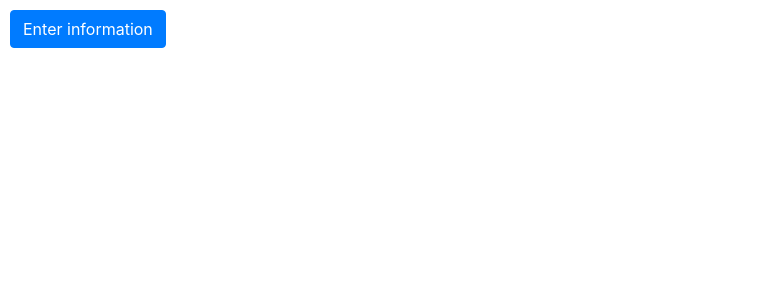
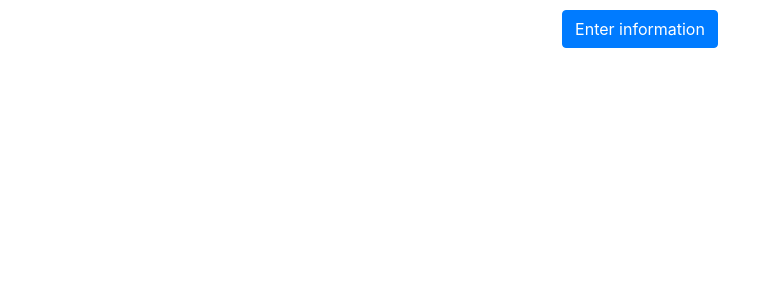
Before and after one commit to TristanRoss/cv-project, a React (Create React App) app: page / in a window 1280 px wide. Shown: the top 300 px of the page, without its empty margins (0-771 px from the left). Built offline with nearby package versions, Linux system fonts and the light colour scheme.

Commit message:
Fix form style

```diff
--- a/src/App.js
+++ b/src/App.js
@@ -8,15 +8,55 @@ export class App extends Component {
     super();
     this.state = {
       showForm: false,
+      showCV: false,
     }
 
     this.handleClick = this.handleClick.bind(this);
+    this.handleClickEnter = this.handleClickEnter.bind(this);
+    this.showForm = this.showForm.bind(this);
   }
 
   handleClick(item) {
-    this.setState({showForm: !this.state.showForm});
-    console.log(item);
+    if (item.hasOwnProperty('name')) {
+      this.setState({
+        showCV: true,
+        obj: item
+      })
+    }
+    this.setState({
+      showForm: !this.state.showForm,
+    });
   }
+
+  handleClickEnter() {
+    console.log(this.state);
+    this.setState({
+      showForm: !this.state.showForm,
+      showCV: false,
+    });
+  }
+
+  showForm() {
+    if (this.state.showForm === true) {
+      return {
+        width: "700px",
+        margin: "50px auto",
+        border: "1px solid #dbdbdb",
+        borderRadius: "1px",
+        padding: "20px",
+      }
+    } else {
+      return {
+        width: "700px",
+        margin: "50px auto",
+        border: "1px solid #dbdbdb",
+        borderRadius: "1px",
+        padding: "20px",
+        display: "none",
+      }
+    }
+  }
+
 
   render() {
 
@@ -24,11 +64,23 @@ export class App extends Component {
       margin: "10px",
     }
 
+    const divStyle = {
+      width: "50%",
+      margin: "0 auto",
+      textAlign: "center",
+    }
+
     return (
       <div>
+        {this.state.showCV &&
 
-        { this.state.showForm && (<FormInfo buttonStyle={buttonStyle} handleClick={this.handleClick}></FormInfo>) }
-        { !this.state.showForm && (<Button style={buttonStyle} color="primary" onClick={this.handleClick}>Enter information</Button>)}
+        <div>
+          <h1>{this.state.obj.name}</h1>
+        </div>
+
+        }
+        <FormInfo buttonStyle={buttonStyle} show={this.showForm} handleClick={this.handleClick}></FormInfo>
+        { !this.state.showForm && <div style={divStyle}><Button style={buttonStyle} color="primary" onClick={this.handleClickEnter}>Enter information</Button></div>}
       </div>
     )
   }
--- a/src/components/FormInfo.js
+++ b/src/components/FormInfo.js
@@ -62,15 +62,6 @@ export class FormInfo extends Component {
   }
 
   render() {
-
-    const formStyle = {
-      width: "700px",
-      margin: "50px auto",
-      border: "1px solid #dbdbdb",
-      borderRadius: "1px",
-      padding: "20px",
-    }
-
     const buttonStyle = {
       marginTop: "20px",
     }
@@ -103,7 +94,7 @@ export class FormInfo extends Component {
 
     return (
       <div>
-        <Form style={formStyle}>
+        <Form style={this.props.show()}>
           <h1 style={headerOneStyle}>CV Generator</h1>
           <h2 style={headerStyle}>Personal Information</h2>
           <FormGroup>
```
